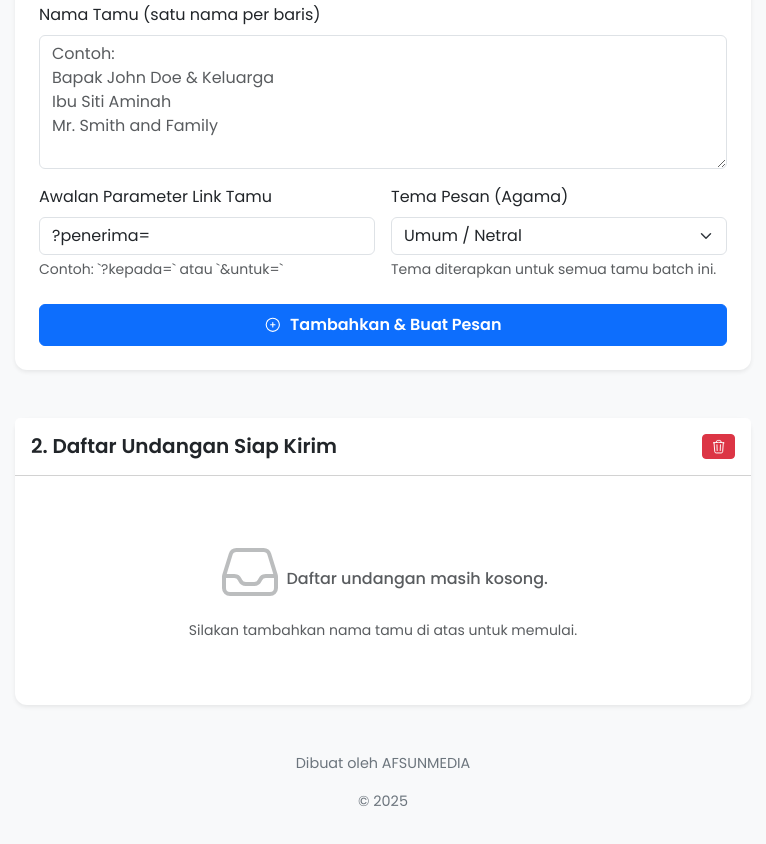
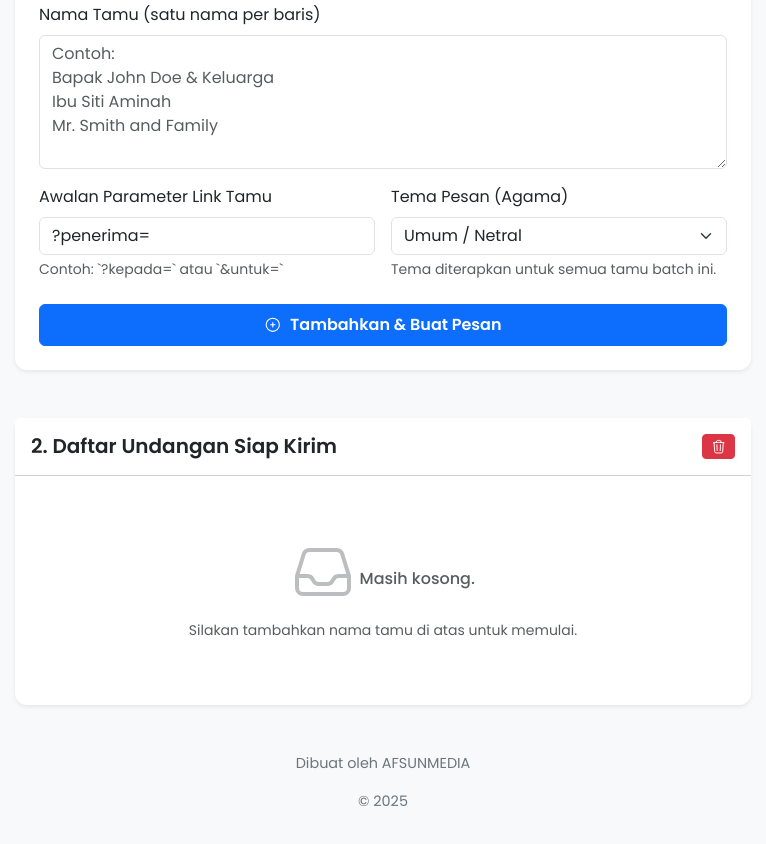
Before and after one commit to asrofims/inv, a plain HTML site: page index.html in a window 1280 px wide. Shown: the part 442-1286 px from the top of the page, without its empty margins (257-1023 px from the left). Drawn offline with nearby package versions, Linux system fonts and the light colour scheme; some packages are replaced by stand-ins of ours; a script that the page names is missing.

Commit message:
Update index.html

```diff
--- a/index.html
+++ b/index.html
@@ -130,7 +130,7 @@
                             <svg class="mx-auto" xmlns="http://www.w3.org/2000/svg" fill="none" viewBox="0 0 24 24" stroke-width="1.5" stroke="currentColor" style="width: 4rem; opacity: 0.4; margin-bottom: 1rem;">
                                 <path stroke-linecap="round" stroke-linejoin="round" d="M2.25 13.5h3.86a2.25 2.25 0 0 1 2.012 1.244l.256.512a2.25 2.25 0 0 0 2.013 1.244h3.218a2.25 2.25 0 0 0 2.013-1.244l.256-.512a2.25 2.25 0 0 1 2.013-1.244h3.859m-19.5.338V18a2.25 2.25 0 0 0 2.25 2.25h15A2.25 2.25 0 0 0 21.75 18v-4.162c0-.224-.034-.447-.1-.661L19.24 5.338a2.25 2.25 0 0 0-2.12-1.588H6.88a2.25 2.25 0 0 0-2.12 1.588L2.35 13.177a2.25 2.25 0 0 0-.1.661Z" />
                             </svg>
-                            <span class="mt-2 block fw-medium">Daftar undangan masih kosong.</span>
+                            <span class="mt-2 block fw-medium">Masih kosong.</span>
                             <span class="d-block small">Silakan tambahkan nama tamu di atas untuk memulai.</span>
                         </div>
                     </div>
```
